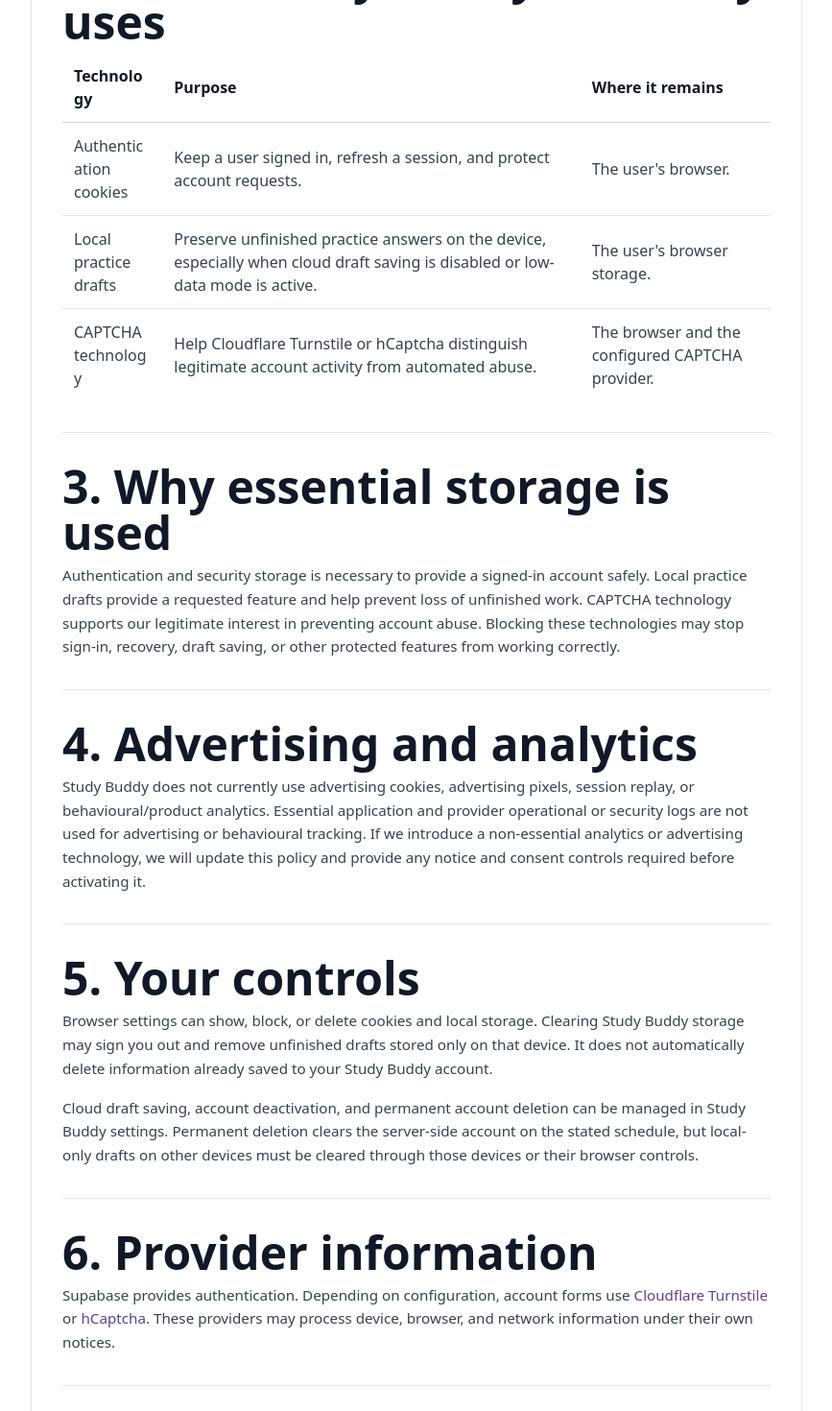
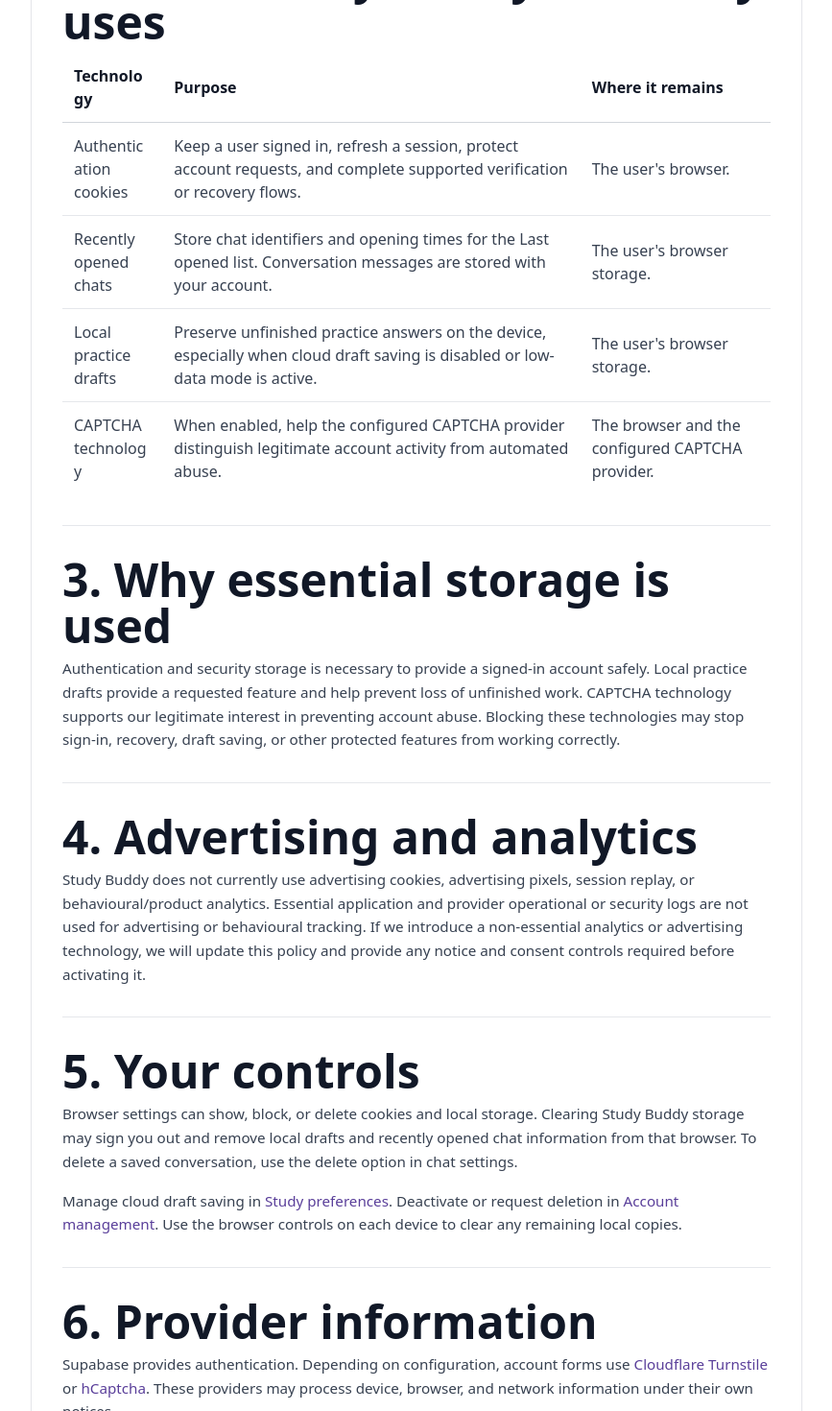
Before and after one commit to studybuddydevelopers/study-buddy-v2, a Next.js app: page /cookie-policy in a window 1280 px wide. Shown: the part 860-2330 px from the top of the page at 96% size, without its empty margins (356-1223 px from the left). Built offline with nearby package versions, Linux system fonts and the light colour scheme; no server answers.

Commit message:
docs(cookie-policy): update cookie policy details
Changed the last updated date to November 26, 2026.

Expanded the descriptions of cookies and local storage usage.

Clarified information regarding cloud draft saving and account management.

```diff
--- a/app/cookie-policy/page.tsx
+++ b/app/cookie-policy/page.tsx
@@ -4,7 +4,7 @@ import PolicyDocumentPage, {
 } from "@/components/PolicyDocumentPage";
 import { createPageMetadata } from "@/lib/site-metadata";
 
-const LAST_UPDATED = "8 September 2026";
+const LAST_UPDATED = "26 November 2026";
 
 export const metadata = createPageMetadata({
   title: "Cookie and Local Storage Policy",
@@ -45,10 +45,18 @@ const sections: PolicyDocumentSection[] = [
             <tr>
               <td className="px-3 py-3">Authentication cookies</td>
               <td className="px-3 py-3">
-                Keep a user signed in, refresh a session, and protect account
-                requests.
+                Keep a user signed in, refresh a session, protect account
+                requests, and complete supported verification or recovery flows.
               </td>
               <td className="px-3 py-3">The user&apos;s browser.</td>
+            </tr>
+            <tr>
+              <td className="px-3 py-3">Recently opened chats</td>
+              <td className="px-3 py-3">
+                Store chat identifiers and opening times for the Last opened
+                list. Conversation messages are stored with your account.
+              </td>
+              <td className="px-3 py-3">The user&apos;s browser storage.</td>
             </tr>
             <tr>
               <td className="px-3 py-3">Local practice drafts</td>
@@ -61,8 +69,8 @@ const sections: PolicyDocumentSection[] = [
             <tr>
               <td className="px-3 py-3">CAPTCHA technology</td>
               <td className="px-3 py-3">
-                Help Cloudflare Turnstile or hCaptcha distinguish legitimate
-                account activity from automated abuse.
+                When enabled, help the configured CAPTCHA provider distinguish
+                legitimate account activity from automated abuse.
               </td>
               <td className="px-3 py-3">
                 The browser and the configured CAPTCHA provider.
@@ -108,16 +116,16 @@ const sections: PolicyDocumentSection[] = [
       <>
         <p>
           Browser settings can show, block, or delete cookies and local storage.
-          Clearing Study Buddy storage may sign you out and remove unfinished
-          drafts stored only on that device. It does not automatically delete
-          information already saved to your Study Buddy account.
+          Clearing Study Buddy storage may sign you out and remove local
+          drafts and recently opened chat information from that browser. To
+          delete a saved conversation, use the delete option in chat settings.
         </p>
         <p>
-          Cloud draft saving, account deactivation, and permanent account
-          deletion can be managed in Study Buddy settings. Permanent deletion
-          clears the server-side account on the stated schedule, but local-only
-          drafts on other devices must be cleared through those devices or their
-          browser controls.
+          Manage cloud draft saving in{" "}
+          <Link href="/settings/study-preferences">Study preferences</Link>.
+          Deactivate or request deletion in{" "}
+          <Link href="/settings/account">Account management</Link>. Use the
+          browser controls on each device to clear any remaining local copies.
         </p>
       </>
     ),
@@ -161,7 +169,7 @@ export default function CookiePolicyPage() {
     <PolicyDocumentPage
       title="Cookie and Local Storage Policy"
       eyebrow="Browser storage"
-      introduction="Study Buddy currently uses essential account technologies, local practice drafts, and CAPTCHA protection—not advertising trackers."
+      introduction="Learn how Study Buddy uses browser storage for sign-in, account protection, practice drafts and recently opened chats."
       icon="lock"
       lastUpdated={LAST_UPDATED}
       sections={sections}
```
